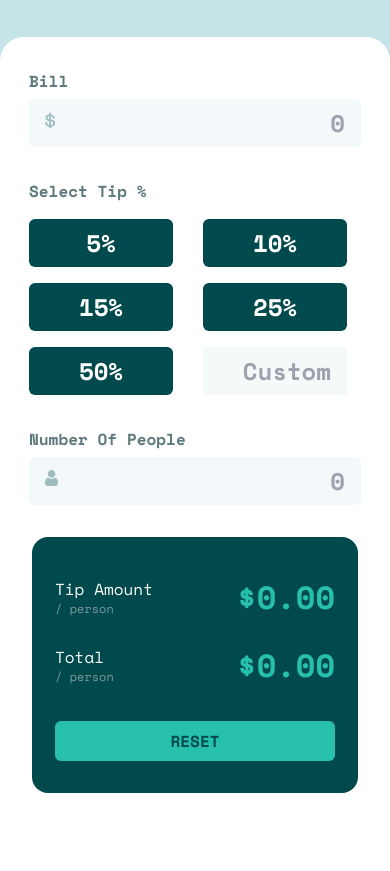
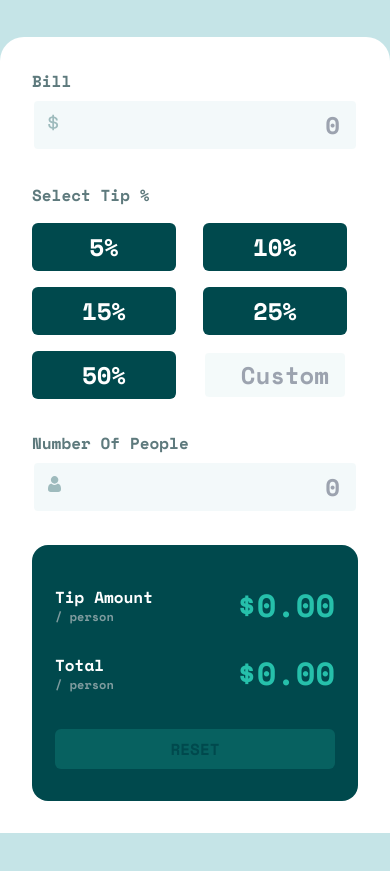
Before and after one commit to Abiel101/Splitter_Tip-Calculator-App, a website: page index.html in a window 390 px wide. Shown: the part 113-984 px from the top of the page. Drawn offline with nearby package versions, Linux system fonts and the light colour scheme.

Commit message:
Completed the styling for all mobile, tablet, and desktop. Next is functionality with the error input

```diff
--- a/index.html
+++ b/index.html
@@ -16,14 +16,14 @@
   <!-- Split Tool (for splitting number and create better animation out of them) -->
   <script src="https://unpkg.com/split-type"></script>
 </head>
-<body>
-  <main class="flex flex-col items-center font-space-mono bg-lightGrayishCyan pt-14">
+<body class=" bg-lightGrayishCyan ">
+  <main class="flex flex-col items-center font-space-mono pt-14">
     <div>
       <img src="./images/logo.svg" alt="Splitter logo">
     </div>
-    <div class=" w-full flex flex-col items-center rounded-t-3xl bg-white mt-10 p-8">
+    <div class=" w-full flex flex-col lg:flex-row items-center lg:justify-center lg:gap-12 lg:rounded-3xl rounded-t-3xl bg-white mt-10 p-8 lg:max-w-screen-lg">
       <!-- left side of form (Inputs) -->
-      <section>
+      <section class="">
         <!-- Amount of the bill input -->
         <div>
           <label class="label-styles" for="bill">Bill</label>
@@ -32,20 +32,20 @@
             <div class="absolute left-4 flex items-center justify-center">
               <img src="./images/icon-dollar.svg">
             </div>
-            <input id="bill" type="number" pattern="[0-9]*" inputmode="numeric" placeholder="0" class="text-right mt-1.5 p-2 px-4 text-2xl outline-none bg-inputBg rounded-md text-veryDarkCyan font-bold">
+            <input id="bill" type="number" pattern="[0-9]*" inputmode="decimal" placeholder="0" class="w-full text-right mt-1.5 p-2 px-4 text-2xl outline-none bg-inputBg rounded-md text-veryDarkCyan font-bold goodBorder">
             <!-- Note look to add the decimal amount automatically in the bill if possible. -->
           </div>
         </div>
         <!-- Tip percentages -->
         <div class="mt-8 w-full p-0">
           <h2 class="label-styles mb-4">Select Tip %</h2>
-          <div class="grid grid-cols-2 gap-4">
+          <div class="grid grid-cols-2 gap-4 lg:grid-cols-3">
             <span onclick="setTipTo(5)" class="tip-btns">5%</span>
             <span onclick="setTipTo(10)" class="tip-btns">10%</span>
             <span onclick="setTipTo(15)" class="tip-btns">15%</span>
             <span onclick="setTipTo(25)" class="tip-btns">25%</span>
             <span onclick="setTipTo(50)" class="tip-btns">50%</span>
-            <input id="customInput" type="text" class="customInput" placeholder="Custom">
+            <input id="customInput" type="number" pattern="[0-9]*" inputmode="decimal" class="customInput goodBorder" placeholder="Custom">
           </div>
         </div>
         <!-- Number of People -->
@@ -56,31 +56,34 @@
             <div class="absolute left-4 flex items-center justify-center">
               <img src="./images/icon-person.svg">
             </div>
-            <input id="numberOfPeople" type="number" pattern="[0-9]*" inputmode="numeric" placeholder="0" class="text-right mt-1.5 p-2 px-4 text-2xl outline-none bg-inputBg rounded-md text-veryDarkCyan font-bold">
+            <span id="errorText" class="absolute transition-transform ease-in-out duration-300 text-sm font-bold text-errorRed right-0 -top-0"></span>
+            <input id="numberOfPeople" type="number" pattern="[0-9]*" inputmode="numeric" placeholder="0" class="w-full text-right mt-1.5 p-2 px-4 text-2xl outline-none bg-inputBg rounded-md text-veryDarkCyan font-bold goodBorder">
           </div>
         </div>
       </section>
 
       <!-- Right side of form (Results) -->
-      <section class="bg-veryDarkCyan text-white w-full rounded-2xl px-[23px] pb-8 pt-9">
+      <section class="h-full bg-veryDarkCyan text-white w-full rounded-2xl px-[23px] pb-8 pt-9 lg:w-[413px] lg:h-[417px] lg:flex lg:flex-col lg:justify-between lg:p-10">
         <!-- Tip Amount -->
-        <div class="flex justify-between items-center">
-          <div>
-            <h2 class="text-base">Tip Amount</h2>
-            <h3 class="text-xs text-grayishCyan">/ person</h3>
+        <div>
+          <div class="flex justify-between items-center lg:mb-10">
+            <div>
+              <h2 class="text-base font-bold">Tip Amount</h2>
+              <h3 class="text-xs text-grayishCyan font-bold">/ person</h3>
+            </div>
+            <p class="text-[32px] lg:text-5xl font-bold text-strongCyan">$<span id="tipAmount">0.00</span></p>
           </div>
-          <p class="text-[32px] font-semibold text-strongCyan">$<span id="tipAmount">0.00</span></p>
-        </div>
-        <!-- Total Amount -->
-        <div class="flex w-full justify-between items-center mt-5">
-          <div>
-            <h2 class="text-base">Total</h2>
-            <h3 class="text-xs text-grayishCyan">/ person</h3>
+          <!-- Total Amount -->
+          <div class="flex w-full justify-between items-center mt-5">
+            <div>
+              <h2 class="text-base font-bold">Total</h2>
+              <h3 class="text-xs text-grayishCyan font-bold">/ person</h3>
+            </div>
+            <p class="text-[32px] lg:text-5xl font-semibold text-strongCyan">$<span id="total">0.00</span></p>
           </div>
-          <p class="text-[32px] font-semibold text-strongCyan">$<span id="total">0.00</span></p>
         </div>
         <!-- Reset Button -->
-        <button onclick="resetEverything()" class="w-full py-2 mt-8 uppercase bg-strongCyan rounded-md font-semibold text-veryDarkCyan">Reset</button>
+        <button onclick="resetEverything()" class="w-full py-2 mt-8 uppercase bg-strongCyan rounded-md font-semibold text-veryDarkCyan lg:py-3 opacity-20 cursor-not-allowed">Reset</button>
       </section>
     </div>
   </main>
--- a/public/js/index.js
+++ b/public/js/index.js
@@ -3,12 +3,12 @@ const total = document.getElementById('total');
 const tipAmount = document.getElementById('tipAmount');
 const numberOfPeople = document.getElementById('numberOfPeople');
 const bill = document.getElementById('bill');
+const errorText = document.getElementById('errorText')
 
-let tip = 0;
 
 function setTipTo(tipAmount){
-  tip = tipAmount/100
-  console.log(tip/100);
+  let tip = tipAmount/100
+  console.log(tip);
 }
 
 function resetEverything(){
@@ -18,3 +18,8 @@ function resetEverything(){
   total.innerText = '0.00';
   tipAmount.innerText = '0.00';
 }
+
+numberOfPeople.addEventListener('click', ()=>{
+    errorText.classList.add('textError');
+    errorText.innerHTML = 'Cant be zero';
+})
--- a/src/styles.css
+++ b/src/styles.css
@@ -21,16 +21,20 @@
 }
 
 .tip-btns{
-  @apply flex items-center justify-center w-36 h-12 text-2xl font-bold rounded-md bg-veryDarkCyan text-white hover:bg-strongCyan hover:text-veryDarkCyan focus:bg-strongCyan focus:text-veryDarkCyan active:bg-strongCyan active:text-veryDarkCyan transition duration-200 ease-in-out cursor-pointer
+  @apply flex items-center justify-center w-36 h-12 text-2xl font-bold rounded-md bg-veryDarkCyan text-white hover:bg-strongCyan hover:text-veryDarkCyan focus:bg-strongCyan focus:text-veryDarkCyan transition duration-200 ease-in-out cursor-pointer
 }
-
-/* .error{
-  @apply
-} */
-
+.goodBorder{
+  @apply border-white border-2 focus:border-strongCyan outline-none
+}
+.errorBorder{
+  @apply border-errorRed border-2 focus:border-errorRed outline-none
+}
+.textError{
+  @apply -translate-y-5
+}
 .label-styles{
   @apply font-bold text-base text-darkGrayishCyan
 }
 .customInput{
-  @apply w-36 h-12 text-2xl text-right font-bold text-veryDarkCyan bg-veryLightGrayishCyan pr-4
+  @apply w-36 h-12 text-2xl text-right font-bold rounded-md text-veryDarkCyan bg-veryLightGrayishCyan pr-4
 }
--- a/tailwind.config.js
+++ b/tailwind.config.js
@@ -12,6 +12,7 @@ module.exports = {
         'lightGrayishCyan': 'hsl(185, 41%, 84%)',
         'veryLightGrayishCyan': 'hsl(189, 41%, 97%)',
         'White': 'hsl(0, 0%, 100%)',
+        'errorRed': '#E17457',
       },
       fontFamily:{
         'space-mono': 'Space Mono'
```
Also changed, not shown: public/styles.css.
